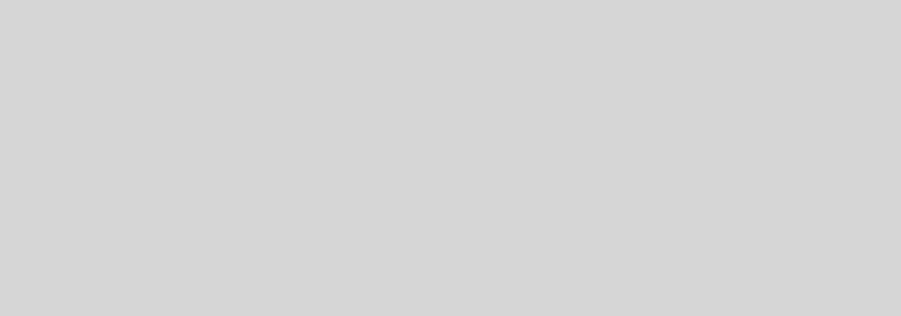
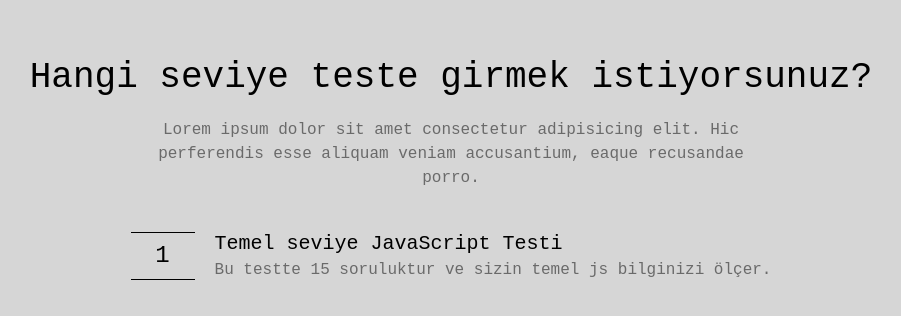
Before and after one commit to neslihanatasever/interviewApp, a Next.js app: page /level in a window 1280 px wide. Shown: the part 220-536 px from the top of the page, without its empty margins (189-1090 px from the left). Built offline with nearby package versions, Linux system fonts and the light colour scheme.

Commit message:
[ #3]: level page ekranını tasarladık ve propslarını hazırladık

```diff
--- /dev/null
+++ b/app/components/card.tsx
@@ -0,0 +1,15 @@
+import Link from "next/link";
+
+export default function Card(props:any) {
+    return (
+        <div className="my-5">
+            <Link href={props.url} className="flex justify-center items-center gap-5">
+                <div className="border-b border-t h-12 w-16 flex justify-center items-center text-2xl">{props.number}</div>
+                <div>
+                    <h3 className="text-xl">{props.head}</h3>
+                    <p className="opacity-50">{props.description}</p>
+                </div>
+            </Link>
+        </div>
+    )
+}
--- a/app/globals.css
+++ b/app/globals.css
@@ -2,7 +2,10 @@
 @tailwind components;
 @tailwind utilities;
 
+@import url('https://fonts.googleapis.com/css2?family=M+PLUS+Code+Latin:wght@100..700&display=swap');
 
 body{
     background: #d6d6d6;
+        font-family: "M PLUS Code Latin", monospace;
+        font-optical-sizing: auto;
 }
--- a/app/layout.tsx
+++ b/app/layout.tsx
@@ -16,7 +16,7 @@ export default function RootLayout({
 }>) {
   return (
     <html lang="en">
-      <body className={inter.className}>{children}</body>
+      <body suppressHydrationWarning={true}>{children}</body>
     </html>
   );
 }
--- a/app/level/page.tsx
+++ b/app/level/page.tsx
@@ -1,8 +1,19 @@
 "use client";
-import { Box, Card, Flex, Inset, ScrollArea, Strong, Text } from "@radix-ui/themes";
+
+import Card from "../components/card";
 
 export default function LevelsPage() {
     return (
-        <div></div>
+        <div className="mx-auto container">
+            <div className="min-h-[100vh] flex justify-center items-center flex-col">
+            <h2 className="text-4xl">Hangi seviye teste girmek istiyorsunuz?</h2>
+            <p className="w-[50%] text-center my-5 opacity-50">Lorem ipsum dolor sit amet consectetur adipisicing elit. Hic perferendis esse aliquam veniam accusantium, eaque recusandae porro.</p>
+
+            <div>
+                <Card head="Temel seviye JavaScript Testi" url="bgfbgfs" number="1" description="Bu testte 15 soruluktur ve sizin temel js bilginizi ölçer. " />
+            </div>
+            </div>
+        </div>
+
     )
 }
```
